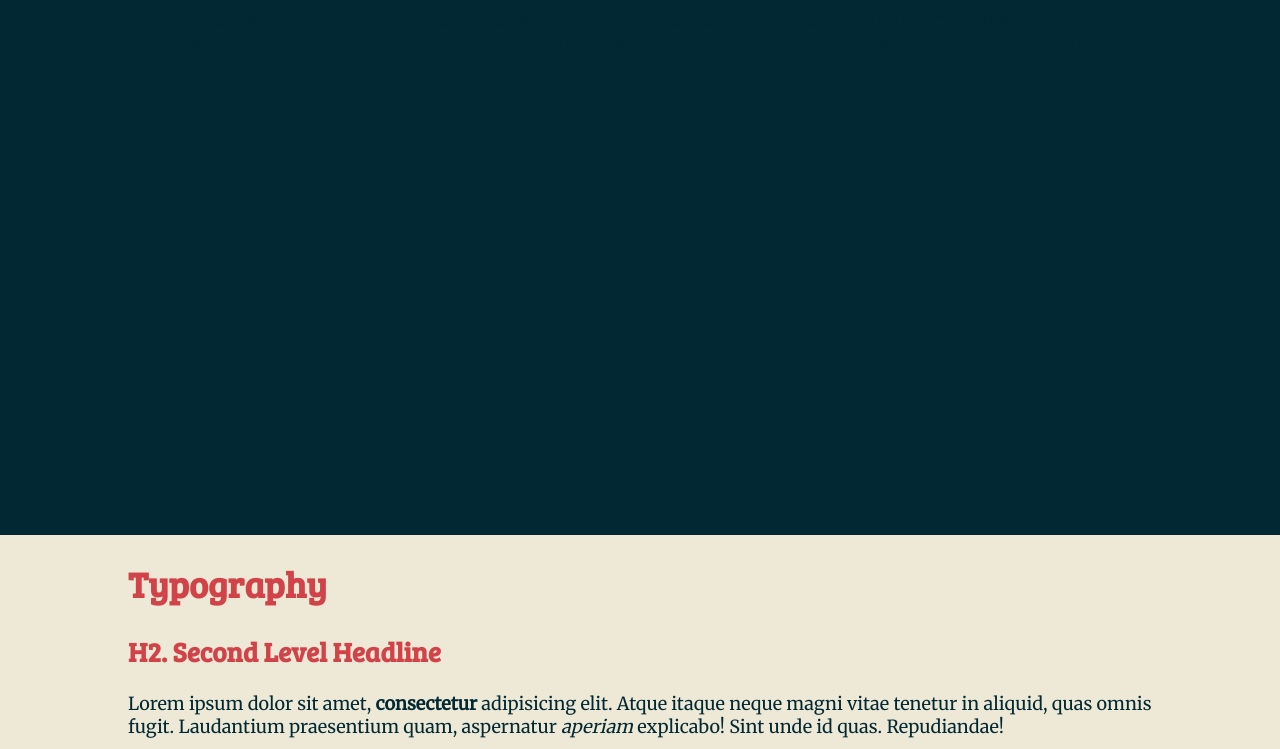
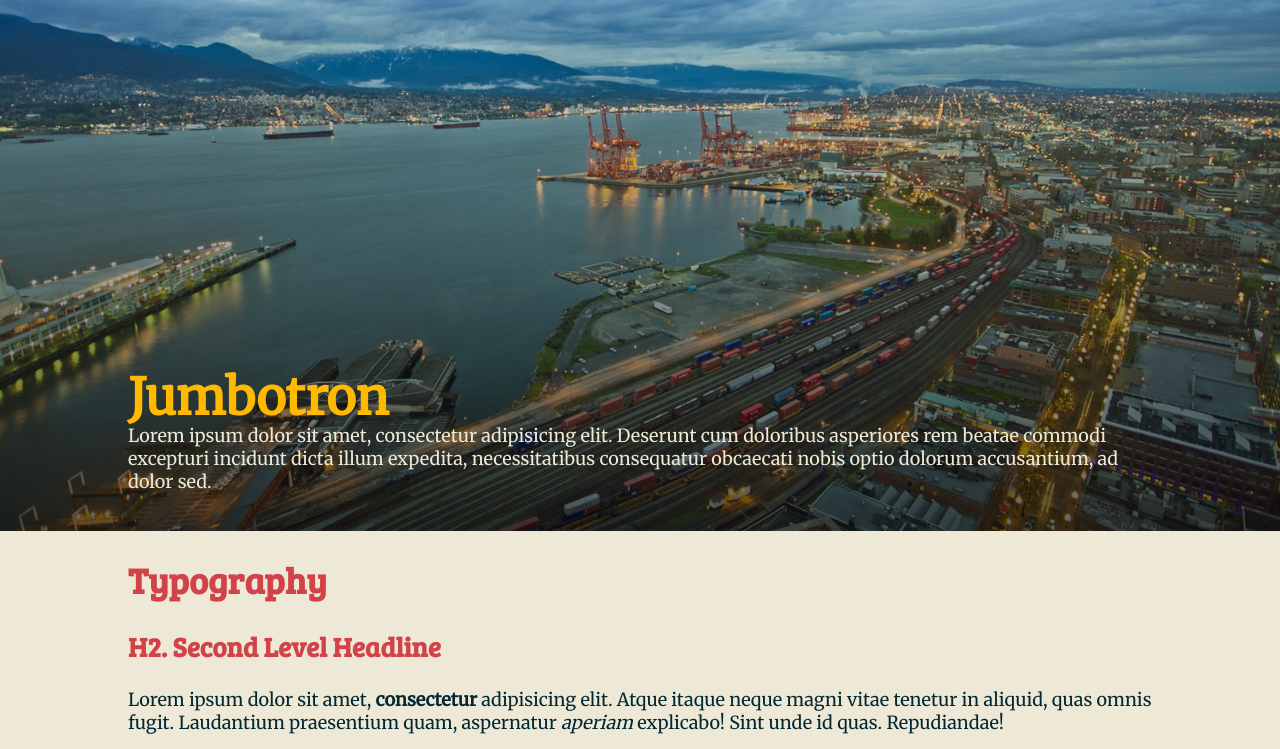
Before and after one commit to planetoftheweb/sassEssentials, a website: page builds/sassEssentials/index.html in a window 1280 px wide. Shown: the part 347-1096 px from the top of the page. Drawn offline with Linux system fonts and the light colour scheme.

Commit message:
02_04 Creating Mixins

```diff
--- a/builds/sassEssentials/index.html
+++ b/builds/sassEssentials/index.html
@@ -24,7 +24,7 @@
   </div>
 </header>
 
-<section class="jumbotron" id="jumbotron">
+<section class="background jumbotron" id="jumbotron">
   <div class="container">
     <h1>Jumbotron</h1>
     <p>Lorem ipsum dolor sit amet, consectetur adipisicing elit. Deserunt cum doloribus asperiores rem beatae commodi excepturi incidunt dicta illum expedita, necessitatibus consequatur obcaecati nobis optio dolorum accusantium, ad dolor sed.</p>
@@ -57,6 +57,12 @@
     <button>Cool</button>
     <button>Hot</button>
   </div><!-- container -->
+</section>
+
+<section class="bridge background">
+  <div class="container">
+    <h1>Bridge Background</h1>
+  </div>
 </section>
 
 <section id="lists">
--- a/process/sass/_mixins.scss
+++ b/process/sass/_mixins.scss
@@ -0,0 +1,13 @@
+@mixin backImage($image,
+  $height: 100vh,
+  $bgPos: center center
+  ) {
+  background: linear-gradient( to bottom,
+    rgba(0,0,0,0),
+    rgba(0,0,0,.6)),
+    url($image);
+  background-repeat: no-repeat;
+  background-position: $bgPos;
+  background-size: cover;
+  height: $height;
+}
--- a/process/sass/modules/_backgrounds.scss
+++ b/process/sass/modules/_backgrounds.scss
@@ -26,6 +26,13 @@
 }
 
 .jumbotron {
-		background: $darkblue;
-		height: 600px;
+	@include backImage(
+		'../images/water.jpg',
+		600px);
 }
+
+.bridge {
+	@include backImage(
+		'../images/bridge.jpg',
+		300px, center center);
+}
```
Also changed, not shown: builds/sassEssentials/css/style.css.
